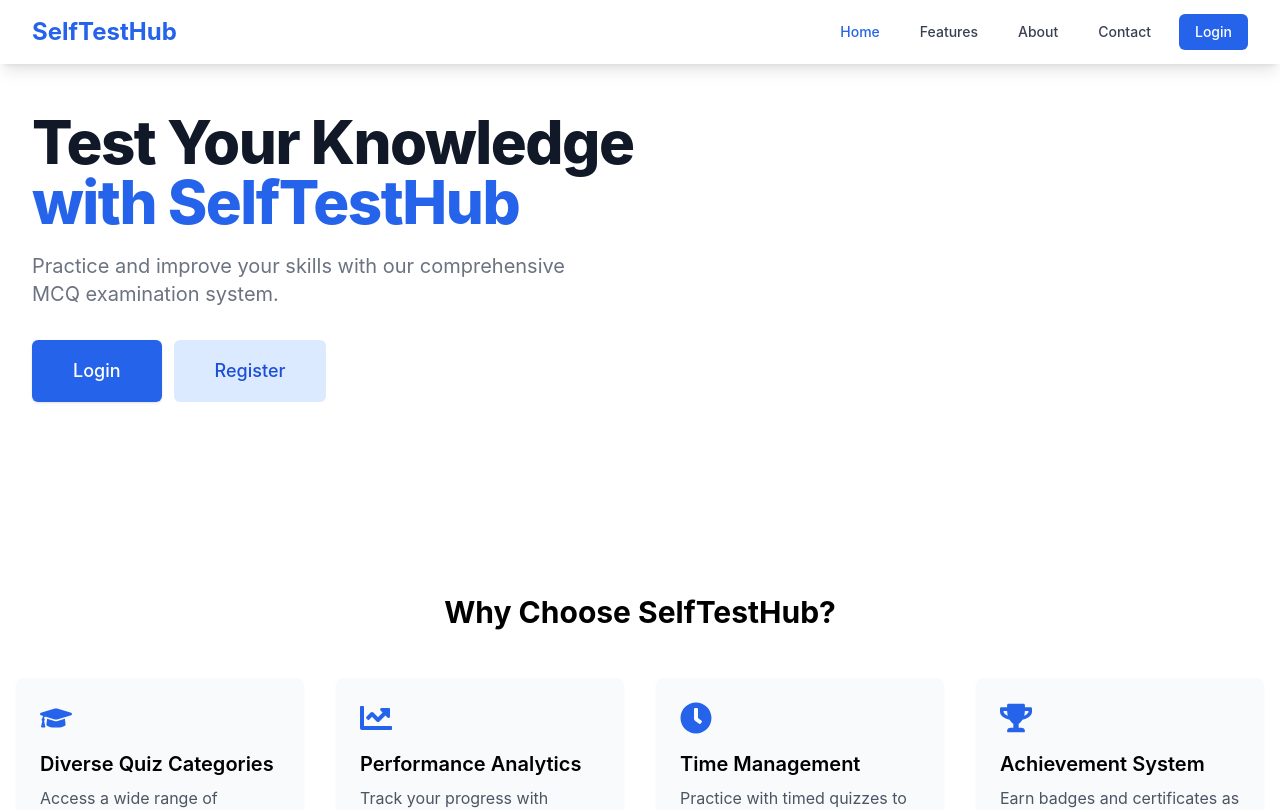
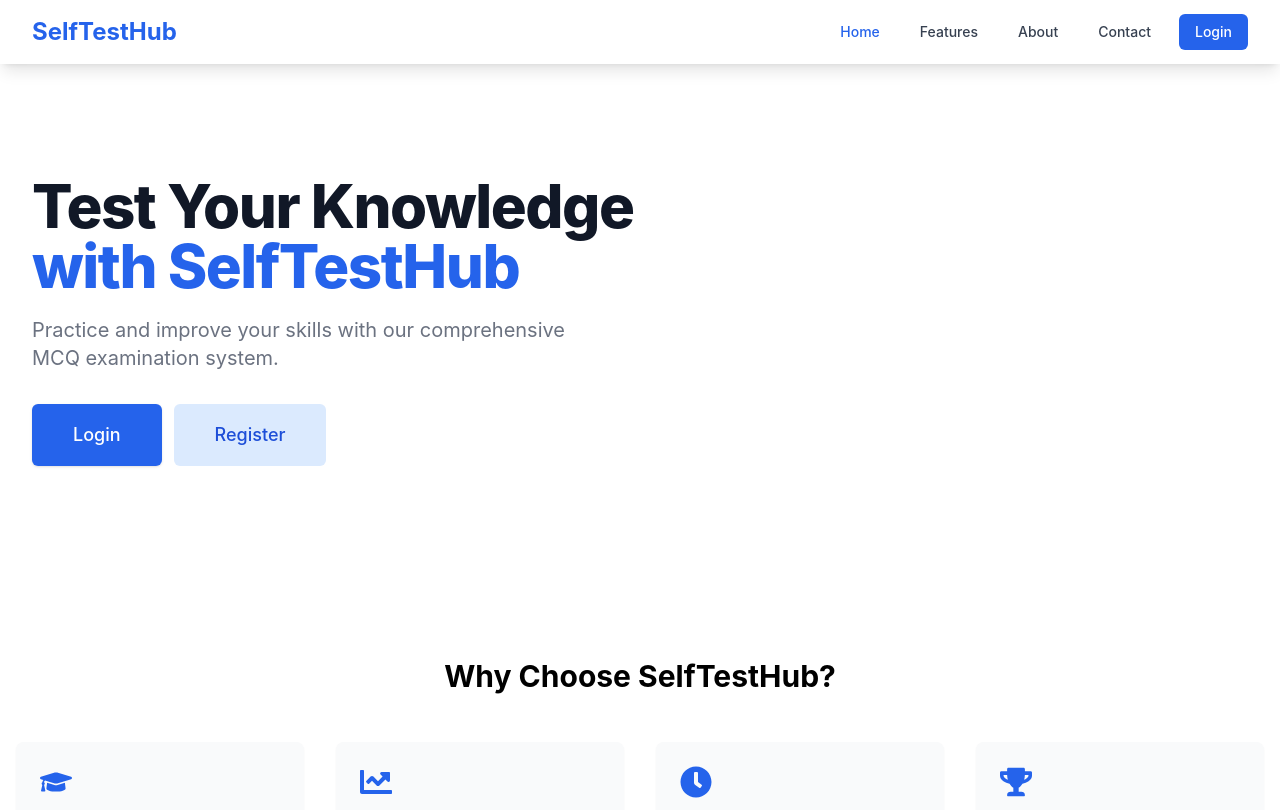
Before and after one commit to infofitsoftwaresolution/selftesthub, a React (Vite) app in the folder frontend/: page / in a window 1280 px wide. Shown: the top 810 px of the page. Built offline with nearby package versions, Linux system fonts and the light colour scheme; no server answers.

Commit message:
small changes

```diff
--- a/frontend/src/pages/Home.tsx
+++ b/frontend/src/pages/Home.tsx
@@ -13,7 +13,7 @@
   const [showRegister, setShowRegister] = useState(false);
 
   return (
-    <div className="min-h-screen bg-gray-50">
+    <div className="min-h-screen bg-gray-50 pt-16">
       <Navbar onLoginClick={() => setShowLogin(true)} />
       <HeroSection onLoginClick={() => setShowLogin(true)} onRegisterClick={() => setShowRegister(true)} />
       <FeaturesSection />
```
